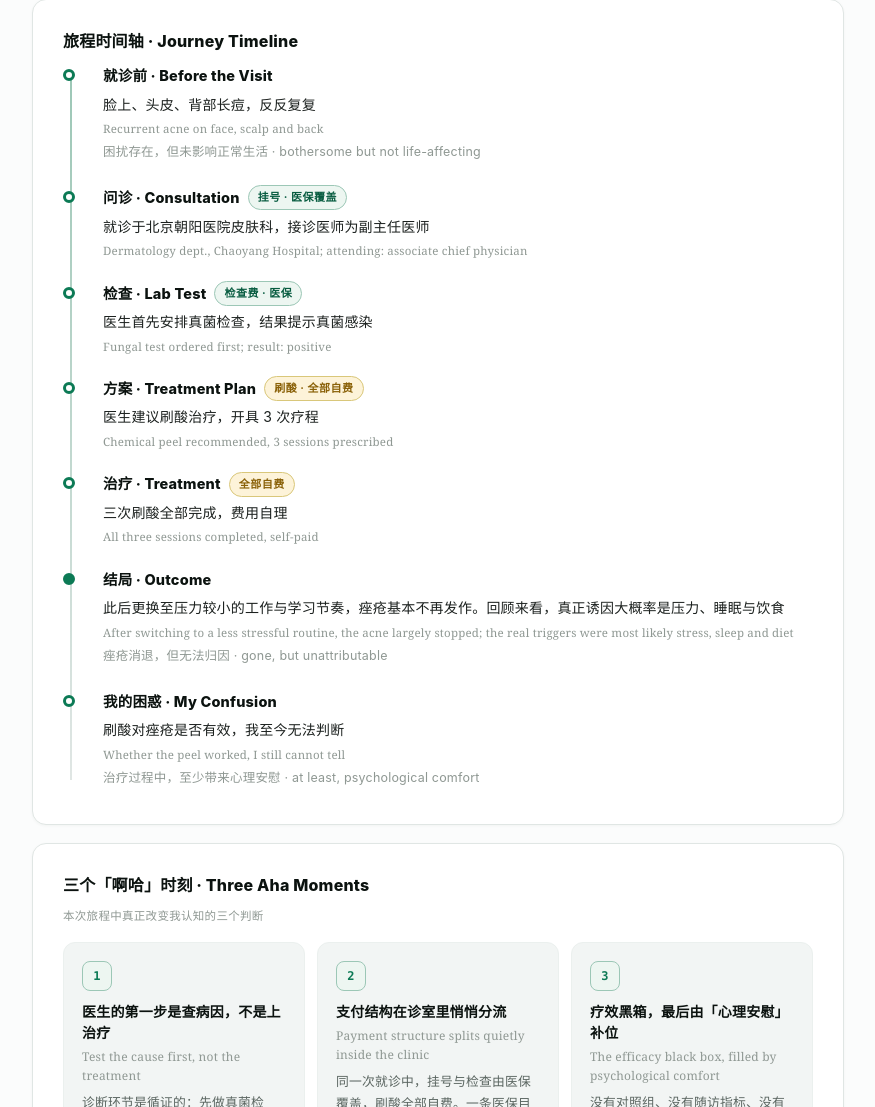
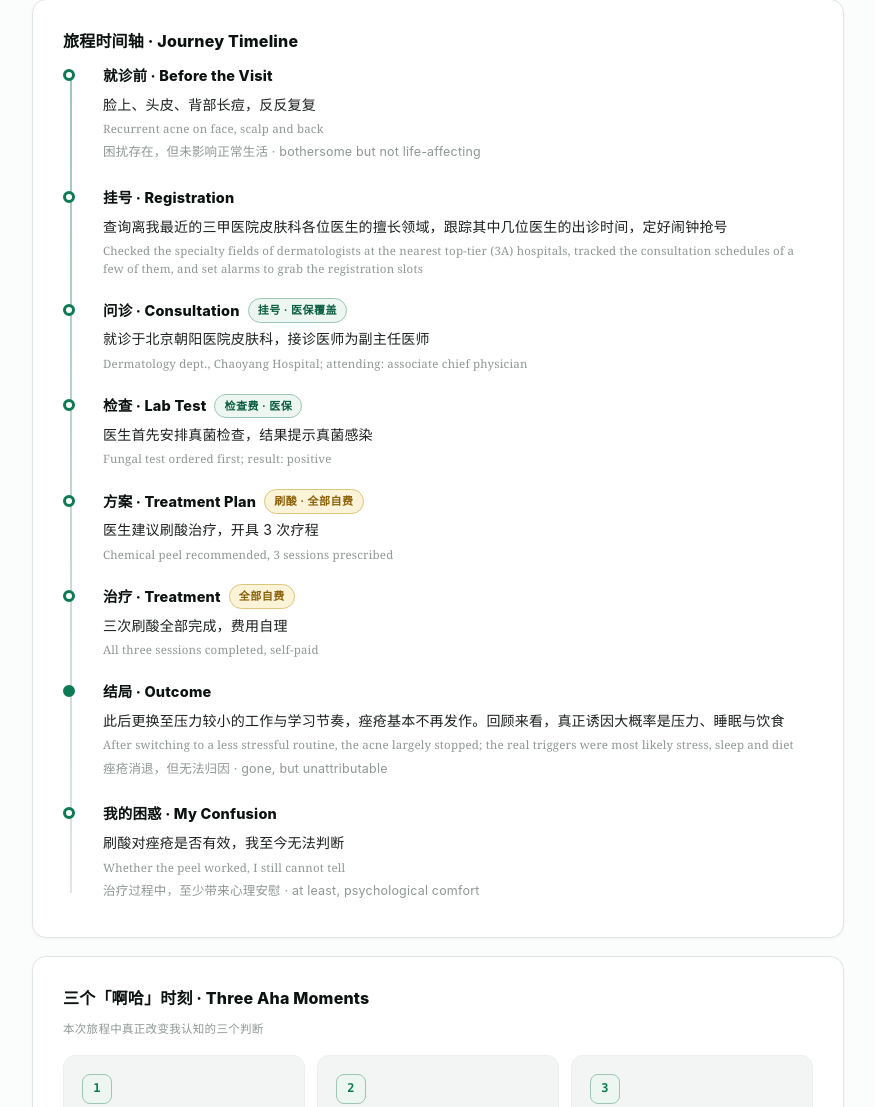
Before and after one commit to RoroXiao/HKU-_PMBA6118, a plain HTML site: page index.html in a window 1280 px wide. Shown: the part 1425-2532 px from the top of the page, without its empty margins (202-1077 px from the left). Drawn offline with Linux system fonts and the light colour scheme.

Commit message:
Add files via upload

```diff
--- a/index.html
+++ b/index.html
@@ -240,6 +240,11 @@
         </div>
         <div class="tl-item">
           <div class="tl-dot"></div>
+          <div class="tl-step">挂号 · Registration</div>
+          <div class="tl-text">查询离我最近的三甲医院皮肤科各位医生的擅长领域，跟踪其中几位医生的出诊时间，定好闹钟抢号<br><span class="tl-en">Checked the specialty fields of dermatologists at the nearest top-tier (3A) hospitals, tracked the consultation schedules of a few of them, and set alarms to grab the registration slots</span></div>
+        </div>
+        <div class="tl-item">
+          <div class="tl-dot"></div>
           <div class="tl-step">问诊 · Consultation <span class="pay-chip ins">挂号 · 医保覆盖</span></div>
           <div class="tl-text">就诊于北京朝阳医院皮肤科，接诊医师为副主任医师<br><span class="tl-en">Dermatology dept., Chaoyang Hospital; attending: associate chief physician</span></div>
         </div>
```
